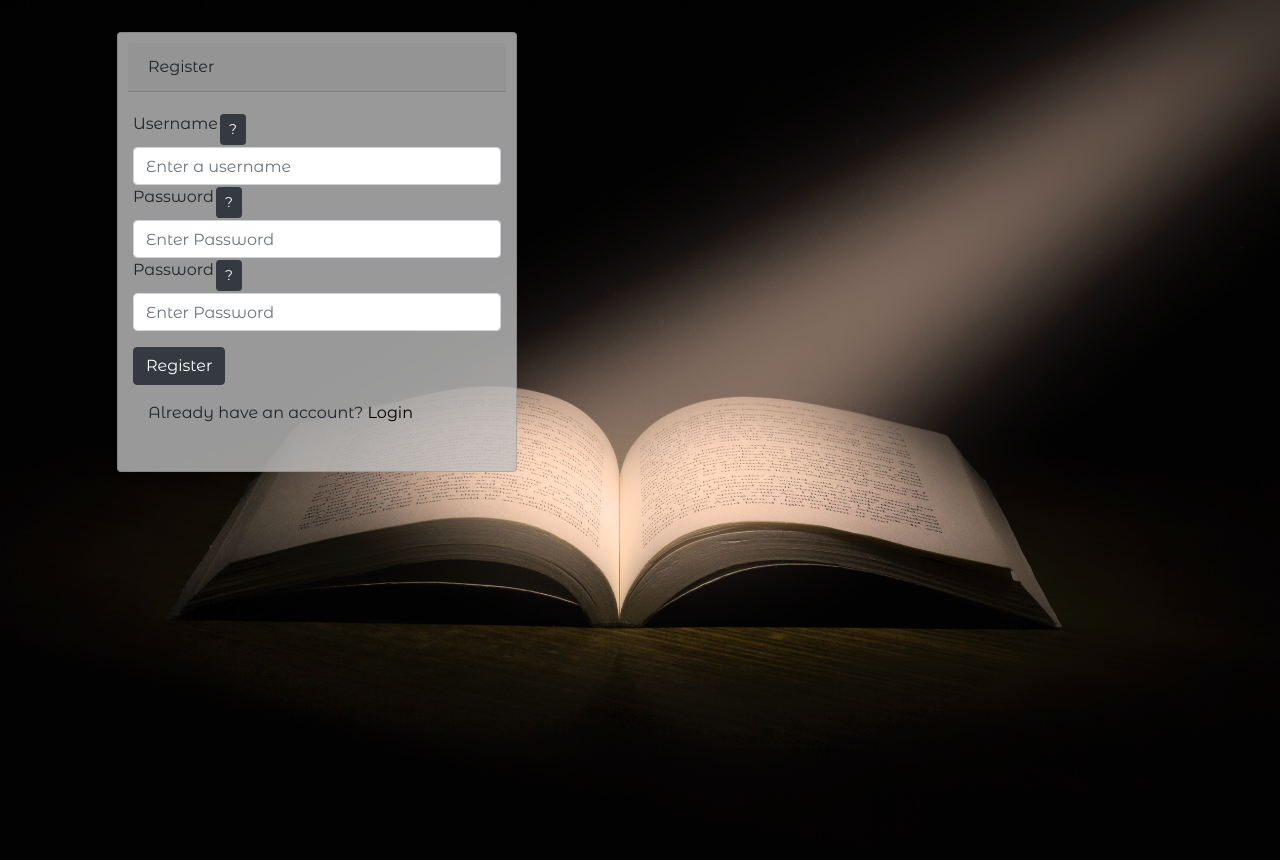
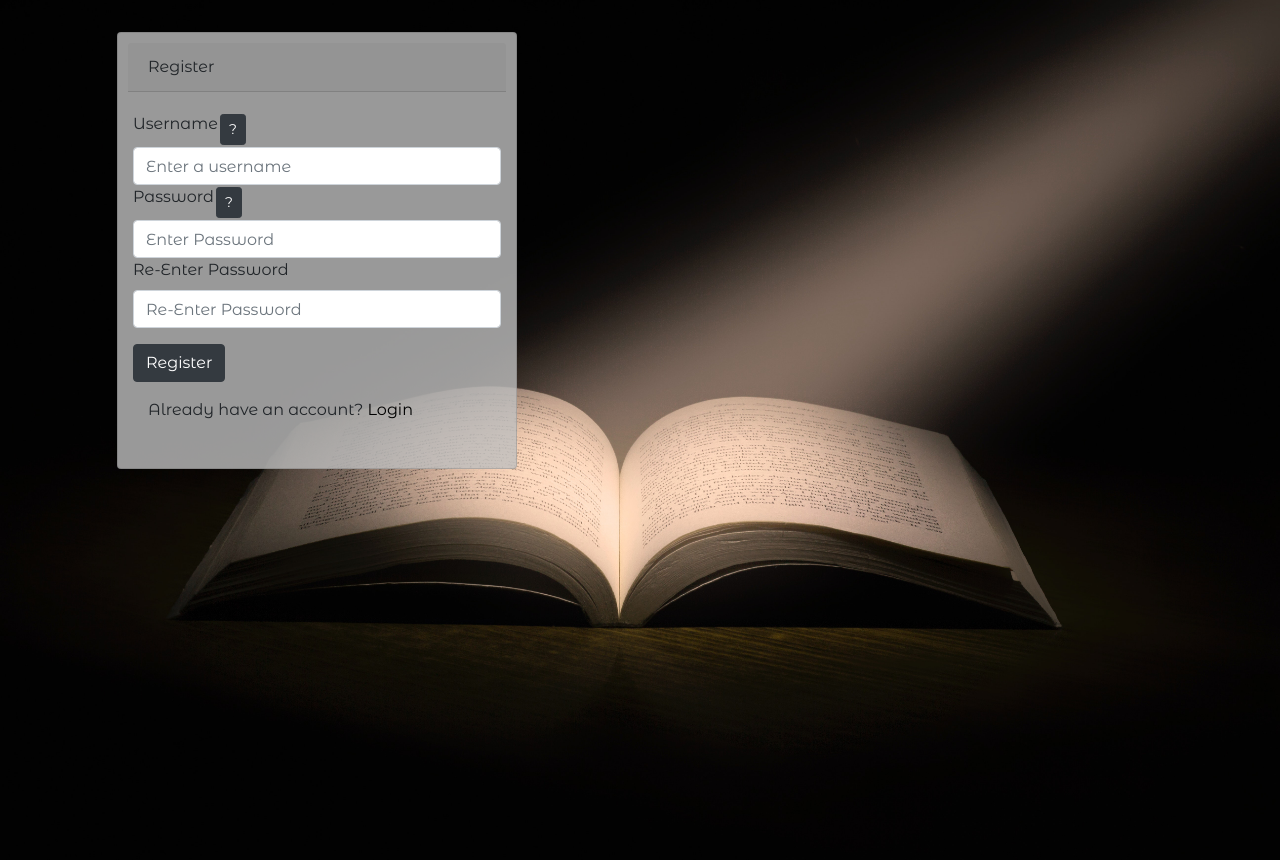
Before and after one commit to HollyT85/books_for_you, a Flask app: page /register in a window 1280 px wide. Shown: the part 56-916 px from the top of the page. Run offline with Flask 2, Linux system fonts and the light colour scheme; some libraries are stand-ins or nearby versions.

Commit message:
corrected labels on password 1 & 2

```diff
--- a/templates/register.html
+++ b/templates/register.html
@@ -26,13 +26,9 @@
                     data-content="Must include: a capital letter, a number & be 7+ characters">?</a>
                 <input type="password" name="password1" class="form-control" id="password1"
                     pattern="(?=.*\d)(?=.*[a-z])(?=.*[A-Z]).{7,}" placeholder="Enter Password" required>
-                <label for="password1" class="form-label">Password</label>
-                <!--Provide help to register - password -->
-                <a tabindex="0" class="btn btn-sm btn-dark help-buttons" role="button" data-toggle="popover"
-                    data-trigger="hover" title="Password Help"
-                    data-content="Must include: a capital letter, a number & be 7+ characters">?</a>
-                <input type="password" name="password1" class="form-control" id="password1"
-                    pattern="(?=.*\d)(?=.*[a-z])(?=.*[A-Z]).{7,}" placeholder="Enter Password" required>
+                <label for="password2" class="form-label">Re-Enter Password</label>
+                <input type="password" name="password2" class="form-control" id="password2"
+                    pattern="(?=.*\d)(?=.*[a-z])(?=.*[A-Z]).{7,}" placeholder="Re-Enter Password" required>
             </div>
             <div class="row">
                 <button type="submit" class="btn btn-dark form-button">Register</button>
```
